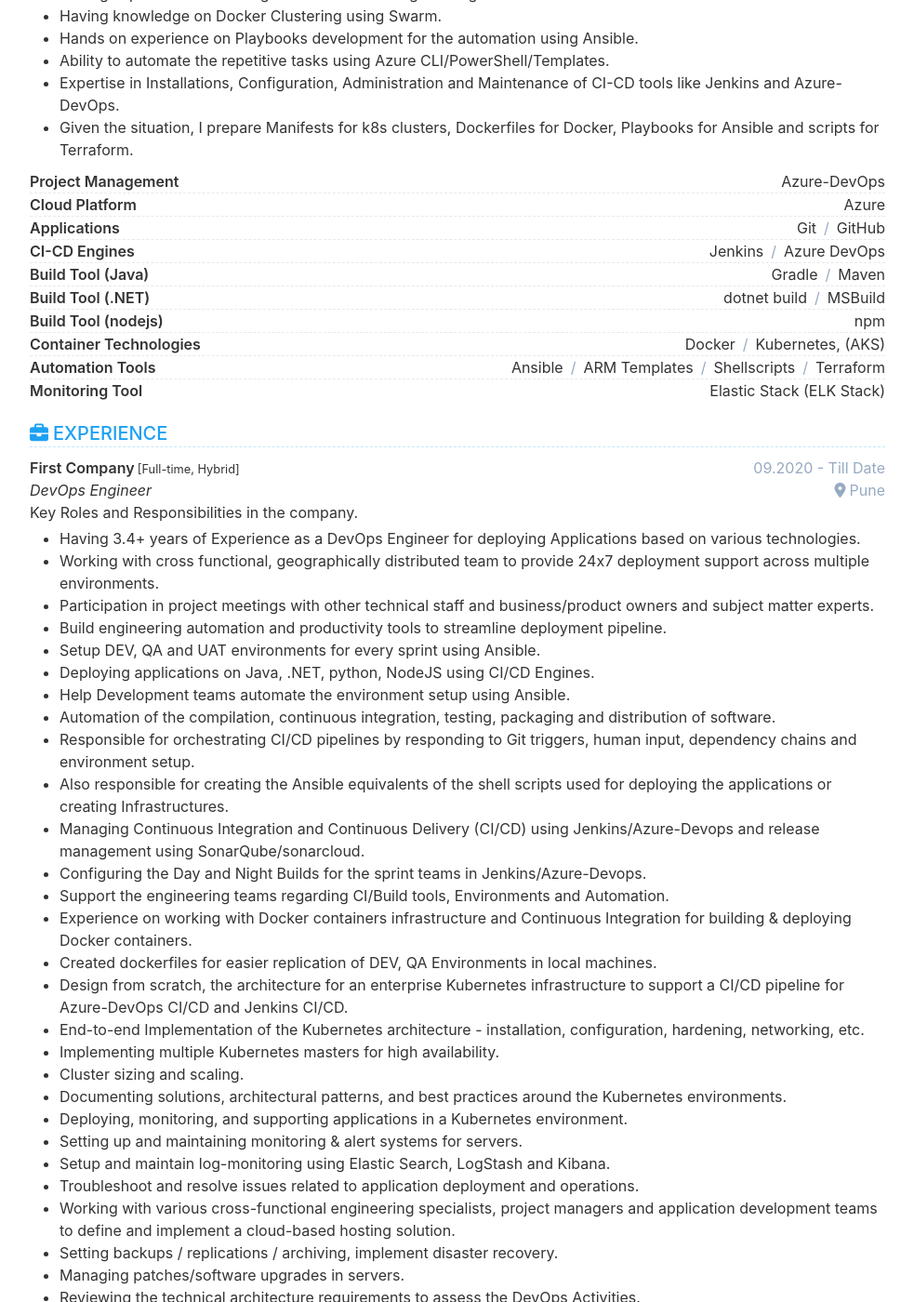
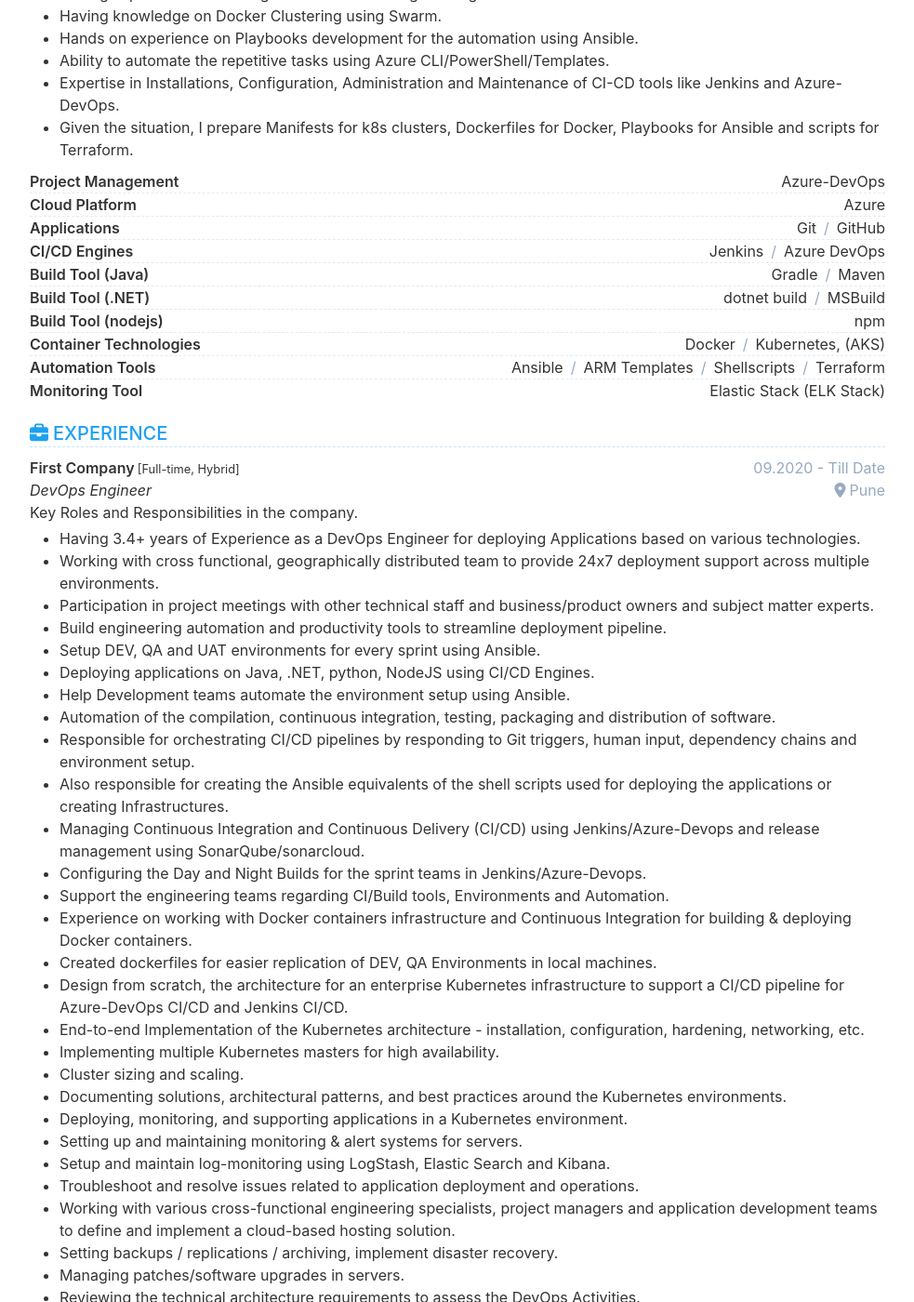
Before and after one commit to Raskinn/Resume, a Jekyll site: the page built from index.html, in a window 1280 px wide and 1400 px high, scrolled down 743 px. Shown: the whole window at 93% size, without its empty margins (148-1131 px from the left). Built offline with Jekyll 4.4.1, drawn with Linux system fonts in a browser that asks for light colours.

Commit message:
Updated resume

```diff
--- a/_data/data.yml
+++ b/_data/data.yml
@@ -126,7 +126,7 @@ experience:
         + Documenting solutions, architectural patterns, and best practices around the Kubernetes environments.
         + Deploying, monitoring, and supporting applications in a Kubernetes environment.
         + Setting up and maintaining monitoring & alert systems for servers.
-        + Setup and maintain log-monitoring using Elastic Search, LogStash and Kibana.
+        + Setup and maintain log-monitoring using LogStash, Elastic Search and Kibana.
         + Troubleshoot and resolve issues related to application deployment and operations.
         + Working with various cross-functional engineering specialists, project managers and application development teams to define and implement a cloud-based hosting solution.
         + Setting backups / replications / archiving, implement disaster recovery.
@@ -223,7 +223,7 @@ skill:
         - Git
         - GitHub
 
-    - name:	CI-CD Engines
+    - name:	CI/CD Engines
       item:
         - Jenkins
         - Azure DevOps
```
